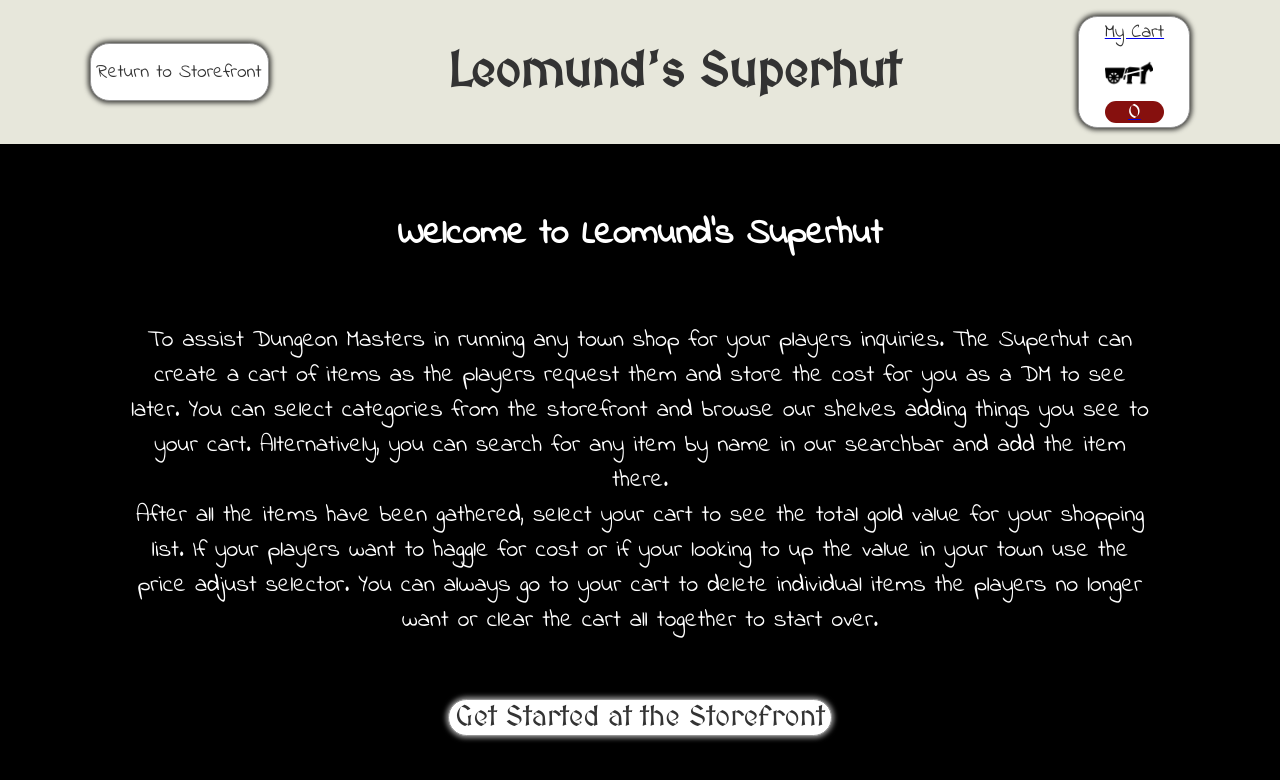
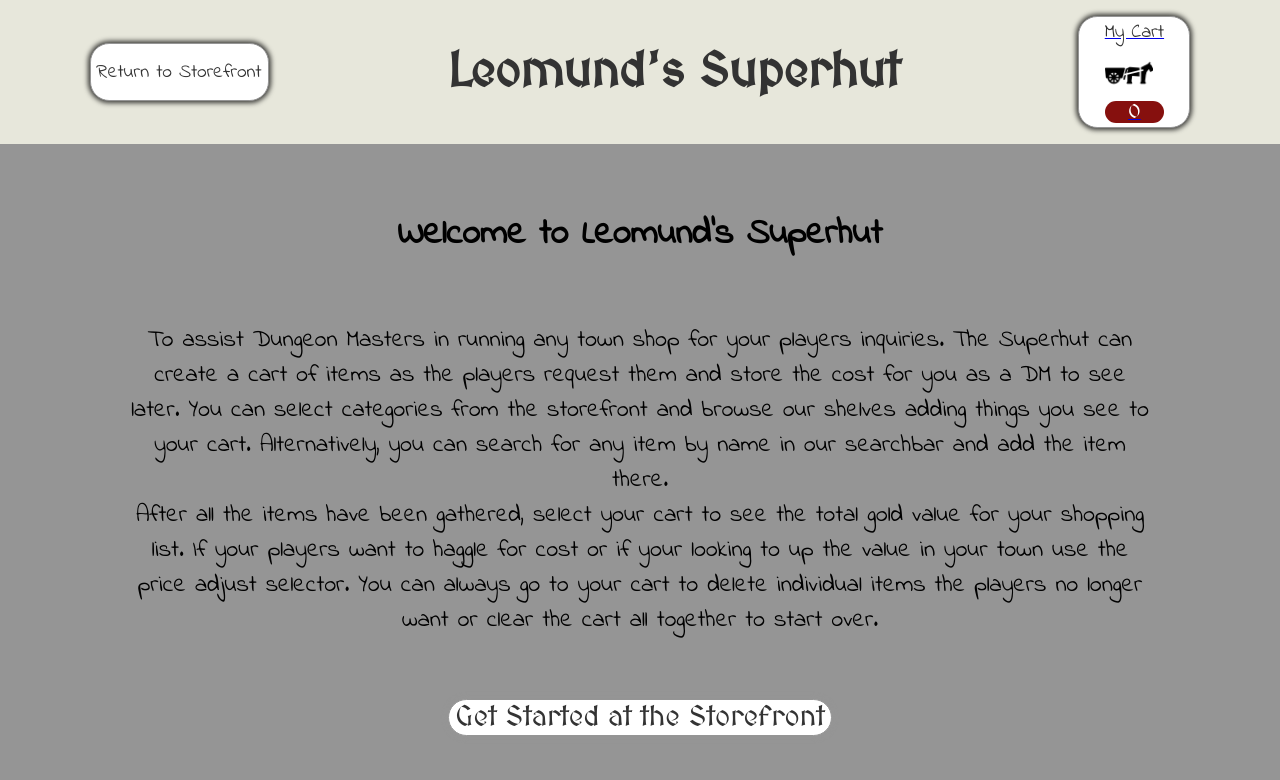
Before and after one commit to relyt4me/leomunds-superhut, a React (Create React App) app: page / in a window 1280 px wide. Shown: the top 780 px of the page. Built offline with nearby package versions, Linux system fonts and the light colour scheme.

Commit message:
Change color of background to grey

```diff
--- a/src/Components/Welcome/Welcome.css
+++ b/src/Components/Welcome/Welcome.css
@@ -1,8 +1,8 @@
 .page-welcome {
   padding: 8vh 10vw 0 10vw;
   height: 74vh;
-  color: white;
-  background-color: black;
+  color: black;
+  background-color: #959595;
   font-family: Indie;
   text-align: center;
   display: grid;
```
